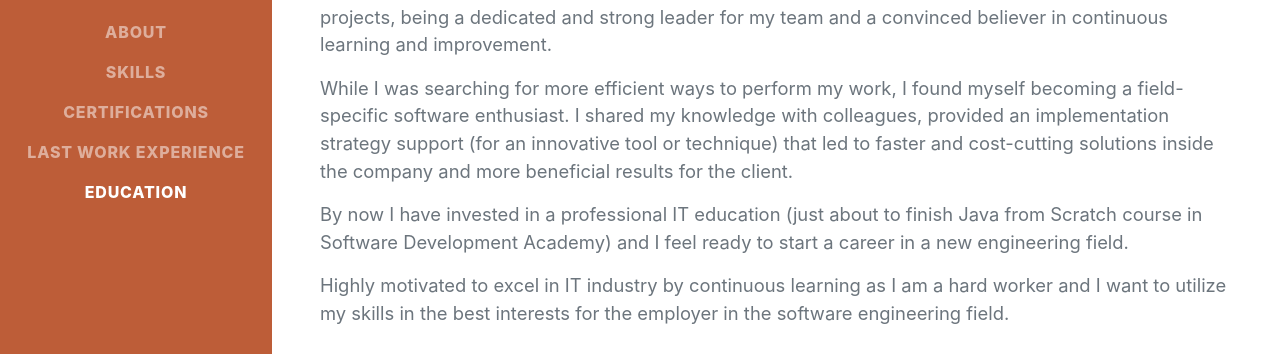
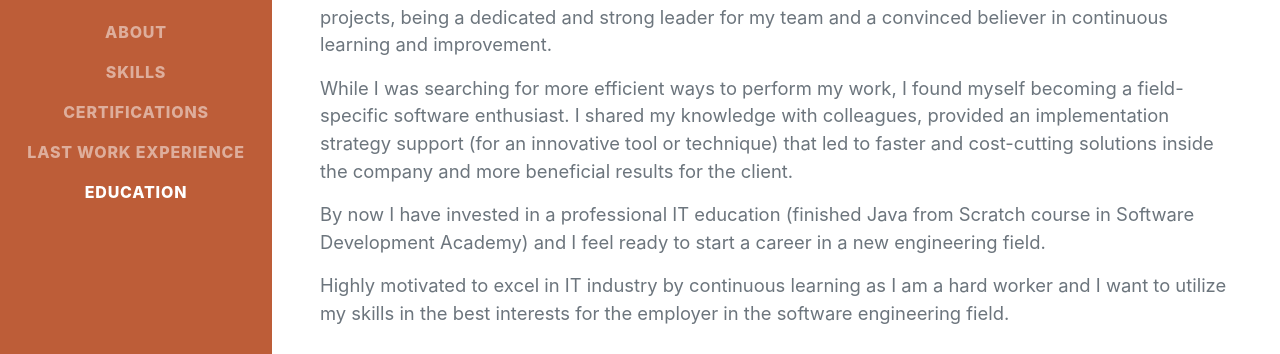
Before and after one commit to StanislavRa/my-resume, a plain HTML site: page index.html in a window 1280 px wide. Shown: the part 380-734 px from the top of the page. Drawn offline with nearby package versions, Linux system fonts and the light colour scheme; a web font is replaced by a local one.

Commit message:
Updated Summary

```diff
--- a/index.html
+++ b/index.html
@@ -87,8 +87,8 @@
                 cost-cutting solutions inside the company and more beneficial results for the client.
             </p>
             <p class="lead mb-3">
-                By now I have invested in a professional IT education (just about to finish Java from Scratch
-                course in Software Development Academy) and I feel ready to start a career in a new engineering field.
+                By now I have invested in a professional IT education (finished Java from Scratch course in Software
+                Development Academy) and I feel ready to start a career in a new engineering field.
             </p>
             <p class="lead mb-5">
                 Highly motivated to excel in IT industry by continuous learning as I am a hard worker and I want to
```
